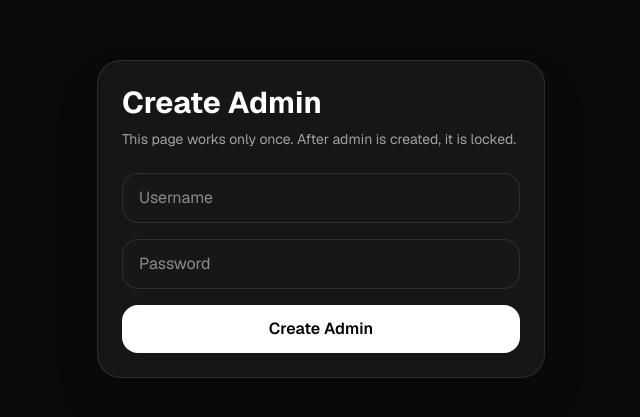
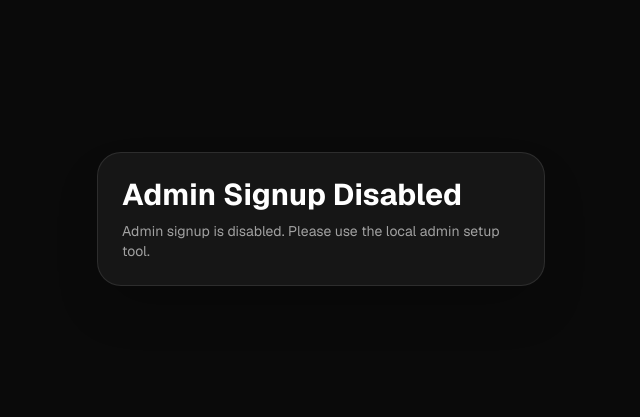
Before and after one commit to Lullaby47/appbeg, a Next.js app: page /signup in a window 1280 px wide. Shown: the part 173-590 px from the top of the page, without its empty margins (319-959 px from the left). Built offline with nearby package versions, Linux system fonts and the light colour scheme; no server answers; the database is empty.

Commit message:
remove public browser admin bootstrap

```diff
--- a/app/login/page.tsx
+++ b/app/login/page.tsx
@@ -3,18 +3,13 @@
 import { useEffect, useState } from 'react';
 import { useRouter } from 'next/navigation';
 import { onAuthStateChanged } from 'firebase/auth';
-import {
-  createUserWithEmailAndPassword,
-  signInWithEmailAndPassword,
-} from 'firebase/auth';
+import { signInWithEmailAndPassword } from 'firebase/auth';
 import {
   collection,
   doc,
   getDoc,
   getDocs,
   query,
-  serverTimestamp,
-  setDoc,
   where,
 } from 'firebase/firestore';
 
@@ -77,80 +72,6 @@ export default function LoginPage() {
 
     return () => unsubscribe();
   }, [router]);
-
-  function makeHiddenEmailFromUsername(value: string) {
-    const cleanUsername = value.trim().toLowerCase();
-    return `${cleanUsername}@app.local`;
-  }
-
-  async function handleCreateAdmin(e: React.FormEvent<HTMLFormElement>) {
-    e.preventDefault();
-
-    const cleanUsername = username.trim().toLowerCase();
-
-    if (!cleanUsername) {
-      setError('Username is required.');
-      return;
-    }
-
-    if (password.length < 6) {
-      setError('Password must be at least 6 characters.');
-      return;
-    }
-
-    setError('');
-    setLoading(true);
-
-    try {
-      const adminQuery = query(
-        collection(db, 'users'),
-        where('role', '==', 'admin')
-      );
-
-      const adminSnapshot = await getDocs(adminQuery);
-
-      if (!adminSnapshot.empty) {
-        setAdminExists(true);
-        throw new Error('Admin already exists.');
-      }
-
-      const usernameQuery = query(
-        collection(db, 'users'),
-        where('username', '==', cleanUsername)
-      );
-
-      const usernameSnapshot = await getDocs(usernameQuery);
-
-      if (!usernameSnapshot.empty) {
-        throw new Error('Username already exists.');
-      }
-
-      const hiddenEmail = makeHiddenEmailFromUsername(cleanUsername);
-
-      const result = await createUserWithEmailAndPassword(
-        auth,
-        hiddenEmail,
-        password
-      );
-
-      await setDoc(doc(db, 'users', result.user.uid), {
-        uid: result.user.uid,
-        username: cleanUsername,
-        email: hiddenEmail,
-        role: 'admin',
-        createdBy: null,
-        createdAt: serverTimestamp(),
-        status: 'active',
-      });
-
-      router.push('/admin');
-    } catch (err) {
-      console.error(err);
-      setError('Failed to create admin.');
-    } finally {
-      setLoading(false);
-    }
-  }
 
   async function handleLogin(e: React.FormEvent<HTMLFormElement>) {
     e.preventDefault();
@@ -247,58 +168,14 @@ export default function LoginPage() {
               <>
                 <div className="mb-8 text-center">
                   <h1 className="text-3xl font-bold tracking-tight text-slate-800">
-                    Create Admin
+                    Admin Setup Disabled
                   </h1>
                   <p className="mt-2 text-sm text-slate-500">
-                    Set up the first administrator account
+                    Admin setup is disabled in the browser. Please use the local admin setup tool.
                   </p>
                 </div>
 
-                <form onSubmit={handleCreateAdmin} className="space-y-5">
-                  <div>
-                    <input
-                      id="admin-username"
-                      name="username"
-                      value={username}
-                      onChange={(e) => setUsername(e.target.value)}
-                      required
-                      placeholder="Username"
-                      autoComplete="username"
-                      className="h-14 w-full rounded-xl border border-slate-200 bg-white/80 px-4 text-base text-slate-800 outline-none transition-all duration-200 placeholder:text-slate-400 focus:border-blue-400 focus:bg-white focus:ring-2 focus:ring-blue-200/80"
-                    />
-                  </div>
-
-                  <div>
-                    <input
-                      id="admin-password"
-                      name="password"
-                      value={password}
-                      onChange={(e) => setPassword(e.target.value)}
-                      type="password"
-                      required
-                      minLength={6}
-                      placeholder="Password"
-                      autoComplete="new-password"
-                      className="h-14 w-full rounded-xl border border-slate-200 bg-white/80 px-4 text-base text-slate-800 outline-none transition-all duration-200 placeholder:text-slate-400 focus:border-blue-400 focus:bg-white focus:ring-2 focus:ring-blue-200/80"
-                    />
-                  </div>
-
-                  {error && (
-                    <div className="rounded-xl border border-red-200 bg-red-50/80 p-3 text-sm font-medium text-red-600 backdrop-blur-sm">
-                      {error}
-                    </div>
-                  )}
-
-                  <button
-                    disabled={loading}
-                    className="group relative h-12 w-full overflow-hidden rounded-xl bg-gradient-to-r from-blue-600 to-blue-500 font-semibold text-white shadow-md shadow-blue-500/25 transition-all duration-200 hover:shadow-lg hover:shadow-blue-500/30 active:scale-[0.98] disabled:opacity-60 disabled:hover:scale-100"
-                  >
-                    <span className="relative z-10">
-                      {loading ? 'Creating account...' : 'Create Admin'}
-                    </span>
-                    <div className="absolute inset-0 -translate-x-full bg-gradient-to-r from-transparent via-white/20 to-transparent transition-transform duration-500 group-hover:translate-x-full" />
-                  </button>
-                </form>
+                {/* Admin bootstrap must be done by local Firebase Admin SDK tool, not browser. */}
               </>
             ) : (
               <>
--- a/app/signup/page.tsx
+++ b/app/signup/page.tsx
@@ -1,181 +1,13 @@
-'use client';
-
-import { useEffect, useState } from 'react';
-import { useRouter } from 'next/navigation';
-import { createUserWithEmailAndPassword } from 'firebase/auth';
-import {
-  collection,
-  doc,
-  getDocs,
-  query,
-  serverTimestamp,
-  setDoc,
-  where,
-} from 'firebase/firestore';
-
-import { auth, db } from '@/lib/firebase/client';
-
 export default function SignupPage() {
-  const router = useRouter();
-
-  const [adminExists, setAdminExists] = useState<boolean | null>(null);
-
-  const [username, setUsername] = useState('');
-  const [password, setPassword] = useState('');
-
-  const [error, setError] = useState('');
-  const [loading, setLoading] = useState(false);
-
-  // 🔍 Check if admin exists
-  useEffect(() => {
-    async function checkAdmin() {
-      try {
-        const q = query(
-          collection(db, 'users'),
-          where('role', '==', 'admin')
-        );
-
-        const snapshot = await getDocs(q);
-
-        if (!snapshot.empty) {
-          // 🚫 BLOCK SIGNUP
-          router.replace('/login');
-        } else {
-          setAdminExists(false);
-        }
-      } catch (err) {
-        console.error(err);
-        setError('Failed to check admin.');
-        setAdminExists(true);
-      }
-    }
-
-    checkAdmin();
-  }, [router]);
-
-  function makeHiddenEmail(username: string) {
-    return `${username}@app.local`;
-  }
-
-  async function handleSignup(e: React.FormEvent<HTMLFormElement>) {
-    e.preventDefault();
-
-    const cleanUsername = username.trim().toLowerCase();
-
-    if (!cleanUsername) {
-      setError('Username required');
-      return;
-    }
-
-    if (password.length < 6) {
-      setError('Password must be at least 6 characters');
-      return;
-    }
-
-    setLoading(true);
-    setError('');
-
-    try {
-      // 🔒 Double check admin
-      const q = query(
-        collection(db, 'users'),
-        where('role', '==', 'admin')
-      );
-
-      const snapshot = await getDocs(q);
-
-      if (!snapshot.empty) {
-        throw new Error('Admin already exists');
-      }
-
-      // 🔒 Check username uniqueness
-      const usernameQuery = query(
-        collection(db, 'users'),
-        where('username', '==', cleanUsername)
-      );
-
-      const usernameSnap = await getDocs(usernameQuery);
-
-      if (!usernameSnap.empty) {
-        throw new Error('Username already exists');
-      }
-
-      const hiddenEmail = makeHiddenEmail(cleanUsername);
-
-      const result = await createUserWithEmailAndPassword(
-        auth,
-        hiddenEmail,
-        password
-      );
-
-      await setDoc(doc(db, 'users', result.user.uid), {
-        uid: result.user.uid,
-        username: cleanUsername,
-        email: hiddenEmail,
-        role: 'admin',
-        createdBy: null,
-        createdAt: serverTimestamp(),
-        status: 'active',
-      });
-
-      router.push('/admin');
-    } catch (err: any) {
-      console.error(err);
-      setError(err.message || 'Signup failed');
-    } finally {
-      setLoading(false);
-    }
-  }
-
-  if (adminExists === null) {
-    return (
-      <main className="flex min-h-screen items-center justify-center bg-neutral-950 text-white">
-        <p>Loading...</p>
-      </main>
-    );
-  }
-
   return (
     <main className="min-h-screen bg-neutral-950 px-4 py-8 text-white">
       <div className="mx-auto flex min-h-[90vh] max-w-md items-center justify-center">
         <div className="w-full rounded-3xl border border-white/10 bg-white/5 p-6 shadow-2xl">
-          <h1 className="text-3xl font-bold">Create Admin</h1>
+          <h1 className="text-3xl font-bold">Admin Signup Disabled</h1>
           <p className="mt-2 text-sm text-neutral-400">
-            This page works only once. After admin is created, it is locked.
+            Admin signup is disabled. Please use the local admin setup tool.
           </p>
-
-          <form onSubmit={handleSignup} className="mt-6 space-y-4">
-            <input
-              name="username"
-              value={username}
-              onChange={(e) => setUsername(e.target.value)}
-              required
-              placeholder="Username"
-              className="w-full rounded-2xl border border-white/10 bg-neutral-900 px-4 py-3"
-            />
-
-            <input
-              name="password"
-              value={password}
-              onChange={(e) => setPassword(e.target.value)}
-              type="password"
-              required
-              minLength={6}
-              placeholder="Password"
-              className="w-full rounded-2xl border border-white/10 bg-neutral-900 px-4 py-3"
-            />
-
-            {error && (
-              <p className="text-sm text-red-400">{error}</p>
-            )}
-
-            <button
-              disabled={loading}
-              className="w-full rounded-2xl bg-white py-3 text-black font-semibold"
-            >
-              {loading ? 'Creating...' : 'Create Admin'}
-            </button>
-          </form>
+          {/* Admin bootstrap must be done by local Firebase Admin SDK tool, not browser. */}
         </div>
       </div>
     </main>
```
Also changed, not shown: 1 other file (tests, documents, lock files or other folders).
